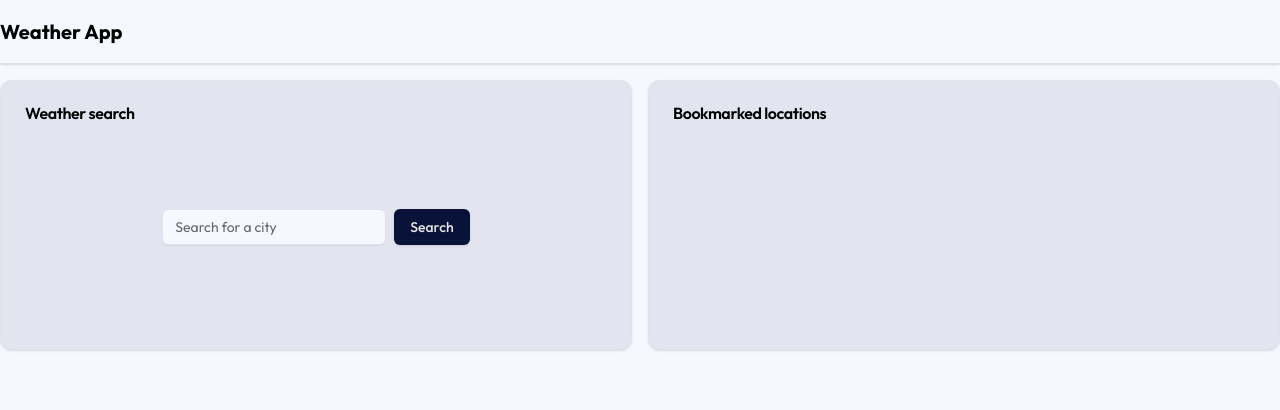
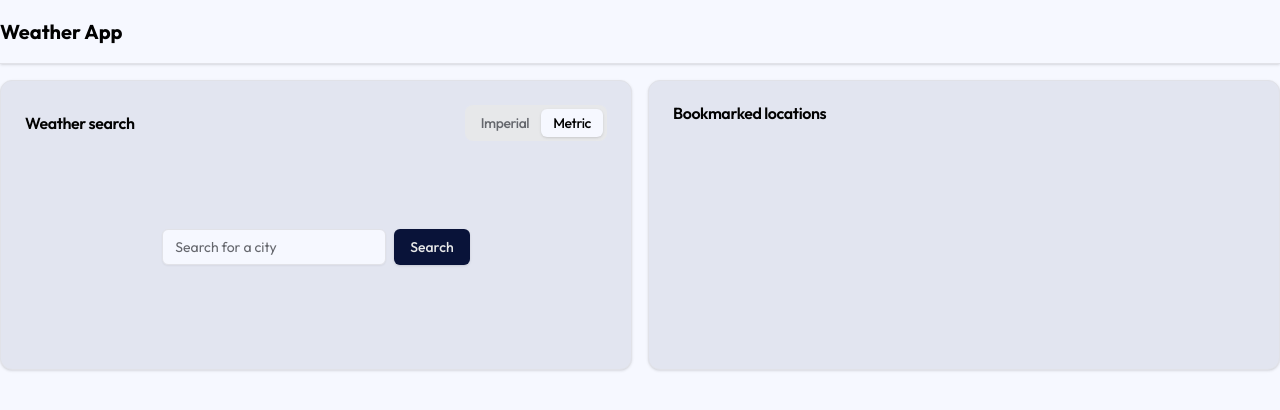
Before and after one commit to EugenVolosciuc/wallife-weather-app, a Next.js app: page / in a window 1280 px wide. Shown: the top 410 px of the page. Built offline with nearby package versions, Linux system fonts and the light colour scheme.

Commit message:
feat: unit system change

```diff
--- a/package.json
+++ b/package.json
@@ -11,7 +11,10 @@
     "lint": "next lint"
   },
   "dependencies": {
+    "@radix-ui/react-label": "^2.1.1",
     "@radix-ui/react-slot": "^1.1.1",
+    "@radix-ui/react-switch": "^1.1.2",
+    "@radix-ui/react-tabs": "^1.1.2",
     "class-variance-authority": "^0.7.1",
     "clsx": "^2.1.1",
     "lucide-react": "^0.474.0",
--- a/src/app/api/weather/route.ts
+++ b/src/app/api/weather/route.ts
@@ -3,7 +3,7 @@ import { NextResponse } from "next/server";
 export async function GET(request: Request) {
   const { searchParams } = new URL(request.url);
   const location = searchParams.get("location")?.toLowerCase() || "";
-  const units = searchParams.get("metric") || "metric";
+  const units = searchParams.get("units") || "metric";
 
   const response = await fetch(
     `https://api.openweathermap.org/data/2.5/weather?q=${location}&units=${units}&appid=${process.env.OPEN_WEATHER_API_KEY}`
--- /dev/null
+++ b/src/components/ui/tabs.tsx
@@ -0,0 +1,55 @@
+"use client"
+
+import * as React from "react"
+import * as TabsPrimitive from "@radix-ui/react-tabs"
+
+import { cn } from "@/lib/utils"
+
+const Tabs = TabsPrimitive.Root
+
+const TabsList = React.forwardRef<
+  React.ElementRef<typeof TabsPrimitive.List>,
+  React.ComponentPropsWithoutRef<typeof TabsPrimitive.List>
+>(({ className, ...props }, ref) => (
+  <TabsPrimitive.List
+    ref={ref}
+    className={cn(
+      "inline-flex h-9 items-center justify-center rounded-lg bg-muted p-1 text-muted-foreground",
+      className
+    )}
+    {...props}
+  />
+))
+TabsList.displayName = TabsPrimitive.List.displayName
+
+const TabsTrigger = React.forwardRef<
+  React.ElementRef<typeof TabsPrimitive.Trigger>,
+  React.ComponentPropsWithoutRef<typeof TabsPrimitive.Trigger>
+>(({ className, ...props }, ref) => (
+  <TabsPrimitive.Trigger
+    ref={ref}
+    className={cn(
+      "inline-flex items-center justify-center whitespace-nowrap rounded-md px-3 py-1 text-sm font-medium ring-offset-background transition-all focus-visible:outline-none focus-visible:ring-2 focus-visible:ring-ring focus-visible:ring-offset-2 disabled:pointer-events-none disabled:opacity-50 data-[state=active]:bg-background data-[state=active]:text-foreground data-[state=active]:shadow",
+      className
+    )}
+    {...props}
+  />
+))
+TabsTrigger.displayName = TabsPrimitive.Trigger.displayName
+
+const TabsContent = React.forwardRef<
+  React.ElementRef<typeof TabsPrimitive.Content>,
+  React.ComponentPropsWithoutRef<typeof TabsPrimitive.Content>
+>(({ className, ...props }, ref) => (
+  <TabsPrimitive.Content
+    ref={ref}
+    className={cn(
+      "mt-2 ring-offset-background focus-visible:outline-none focus-visible:ring-2 focus-visible:ring-ring focus-visible:ring-offset-2",
+      className
+    )}
+    {...props}
+  />
+))
+TabsContent.displayName = TabsPrimitive.Content.displayName
+
+export { Tabs, TabsList, TabsTrigger, TabsContent }
--- a/src/components/weather/LocationWeatherDisplay.tsx
+++ b/src/components/weather/LocationWeatherDisplay.tsx
@@ -15,13 +15,15 @@ import {
   Sun,
 } from "lucide-react";
 
-import type { WeatherData } from "../../types/weather-api";
+import type { WeatherDataWithUnits } from "../../types/weather-api";
 import { Card, CardContent } from "@/components/ui/card";
 import { useWeatherBookmarks } from "@/lib/hooks/useWeatherBookmarks";
 import { cn } from "@/lib/utils";
+import { Units } from "@/types/misc";
 
 type Props = {
-  weather: WeatherData;
+  weather: WeatherDataWithUnits;
+  units?: Units;
 };
 
 export const getWeatherIcon = (icon: string): LucideIcon => {
@@ -57,6 +59,8 @@ const WeatherDisplay: FC<Props> = ({ weather }) => {
     (bookmark) => bookmark.id === weather.id
   );
 
+  const unitSymbol = weather.units === "metric" ? "°C" : "°F";
+
   return (
     <Card className="bg-background relative min-w-56 group">
       <button
@@ -76,9 +80,13 @@ const WeatherDisplay: FC<Props> = ({ weather }) => {
       <CardContent className="text-sm !p-4">
         <div className="flex justify-between items-center">
           <div>
-            <p className="text-4xl">{Math.round(weather.main.temp)}°C</p>
+            <p className="text-4xl">
+              {Math.round(weather.main.temp)}
+              {unitSymbol}
+            </p>
             <p className="text-xs text-muted-foreground">
-              Feels like: {Math.round(weather.main.feels_like)}°C
+              Feels like: {Math.round(weather.main.feels_like)}
+              {unitSymbol}
             </p>
           </div>
           <WeatherIcon className="w-12 h-12" />
@@ -86,10 +94,12 @@ const WeatherDisplay: FC<Props> = ({ weather }) => {
         <div className="mt-2">
           <p className="space-x-2">
             <span className="text-xs">
-              H: {Math.round(weather.main.temp_max)}°C
+              H: {Math.round(weather.main.temp_max)}
+              {unitSymbol}
             </span>
             <span className="text-xs">
-              L: {Math.round(weather.main.temp_min)}°C
+              L: {Math.round(weather.main.temp_min)}
+              {unitSymbol}
             </span>
           </p>
         </div>
--- a/src/components/weather/WeatherLocationSearch.tsx
+++ b/src/components/weather/WeatherLocationSearch.tsx
@@ -5,17 +5,24 @@ import { toast } from "sonner";
 
 import { Input } from "@/components/ui/input";
 import { Button } from "@/components/ui/button";
+import { Tabs, TabsList, TabsTrigger } from "@/components/ui/tabs";
 import { WeatherData } from "@/types/weather-api";
 import WeatherDisplay from "./LocationWeatherDisplay";
 import { Card, CardContent, CardHeader, CardTitle } from "@/components/ui/card";
+import { Units } from "@/types/misc";
 
 const WeatherLocationSearch = () => {
   const [weatherData, setWeatherData] = useState<WeatherData | null>(null);
+  const [units, setUnits] = useState<Units>("metric");
   const [search, setSearch] = useState("");
 
-  const handleSearch = async () => {
+  const handleSearch = async (unitSystem: Units) => {
+    if (!search) return;
+
     try {
-      const response = await fetch(`/api/weather?location=${search}`);
+      const response = await fetch(
+        `/api/weather?location=${search}&units=${unitSystem}`
+      );
       const data = await response.json();
 
       if (!data.id) {
@@ -28,17 +35,35 @@ const WeatherLocationSearch = () => {
     }
   };
 
+  const handleUnitChange = (systemUnit: Units) => {
+    setUnits(systemUnit);
+    if (weatherData) handleSearch(systemUnit);
+  };
+
   return (
     <Card className="flex-1">
       <CardHeader>
-        <CardTitle>Weather search</CardTitle>
+        <CardTitle>
+          <div className="flex justify-between items-center">
+            <span>Weather search</span>
+            <Tabs
+              value={units}
+              onValueChange={(value) => handleUnitChange(value as Units)}
+            >
+              <TabsList>
+                <TabsTrigger value="imperial">Imperial</TabsTrigger>
+                <TabsTrigger value="metric">Metric</TabsTrigger>
+              </TabsList>
+            </Tabs>
+          </div>
+        </CardTitle>
       </CardHeader>
       <CardContent>
         <div className="flex flex-col items-center justify-center py-16">
           <form
             onSubmit={(event) => {
               event.preventDefault();
-              handleSearch();
+              handleSearch(units);
             }}
             className="flex gap-2 mb-4"
             noValidate
@@ -55,7 +80,9 @@ const WeatherLocationSearch = () => {
               Search
             </Button>
           </form>
-          {weatherData && <WeatherDisplay weather={weatherData} />}
+          {weatherData && (
+            <WeatherDisplay weather={{ ...weatherData, units }} units={units} />
+          )}
         </div>
       </CardContent>
     </Card>
--- a/src/lib/hooks/useWeatherBookmarks.tsx
+++ b/src/lib/hooks/useWeatherBookmarks.tsx
@@ -11,19 +11,19 @@ import {
   useState,
 } from "react";
 
-import { WeatherData } from "@/types/weather-api";
+import { WeatherDataWithUnits } from "@/types/weather-api";
 
 const LOCAL_STORAGE_KEY = "weatherBookmarks";
 
 const WeatherBookmarksContext = createContext<{
-  bookmarks: WeatherData[];
-  setBookmarks: Dispatch<SetStateAction<WeatherData[]>>;
+  bookmarks: WeatherDataWithUnits[];
+  setBookmarks: Dispatch<SetStateAction<WeatherDataWithUnits[]>>;
 }>({ bookmarks: [], setBookmarks: () => null });
 
 export const WeatherBookmarksProvider: FC<PropsWithChildren<object>> = ({
   children,
 }) => {
-  const [bookmarks, setBookmarks] = useState<WeatherData[]>([]);
+  const [bookmarks, setBookmarks] = useState<WeatherDataWithUnits[]>([]);
 
   return (
     <WeatherBookmarksContext.Provider value={{ bookmarks, setBookmarks }}>
@@ -42,7 +42,7 @@ export const useWeatherBookmarks = () => {
     }
   }, [setBookmarks]);
 
-  const addBookmark = (weatherData: WeatherData) => {
+  const addBookmark = (weatherData: WeatherDataWithUnits) => {
     if (bookmarks.some((bookmark) => bookmark.id === weatherData.id)) {
       console.warn(
         `Weather data with id ${weatherData.id} is already bookmarked.`
@@ -55,7 +55,7 @@ export const useWeatherBookmarks = () => {
     localStorage.setItem(LOCAL_STORAGE_KEY, JSON.stringify(updatedBookmarks));
   };
 
-  const removeBookmark = (id: WeatherData["id"]) => {
+  const removeBookmark = (id: WeatherDataWithUnits["id"]) => {
     const updatedBookmarks = bookmarks.filter((bookmark) => bookmark.id !== id);
     setBookmarks(updatedBookmarks);
     localStorage.setItem(LOCAL_STORAGE_KEY, JSON.stringify(updatedBookmarks));
--- /dev/null
+++ b/src/types/misc.ts
@@ -0,0 +1 @@
+export type Units = "metric" | "imperial";
--- a/src/types/weather-api.ts
+++ b/src/types/weather-api.ts
@@ -1,3 +1,5 @@
+import { Units } from "./misc";
+
 export interface WeatherData {
   coord: {
     lon: number;
@@ -41,3 +43,7 @@ export interface WeatherData {
   name: string;
   cod: number;
 }
+
+export interface WeatherDataWithUnits extends WeatherData {
+  units: Units;
+}
```
Also changed, not shown: 1 other file (tests, documents, lock files or other folders).
